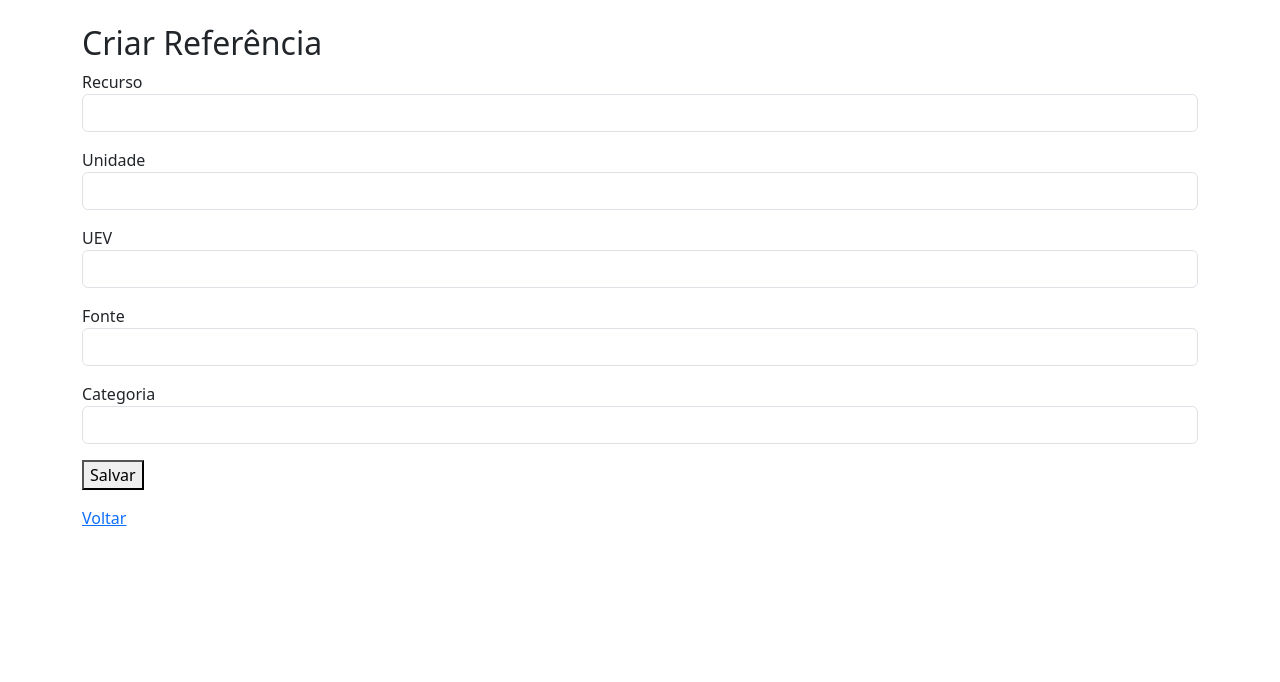
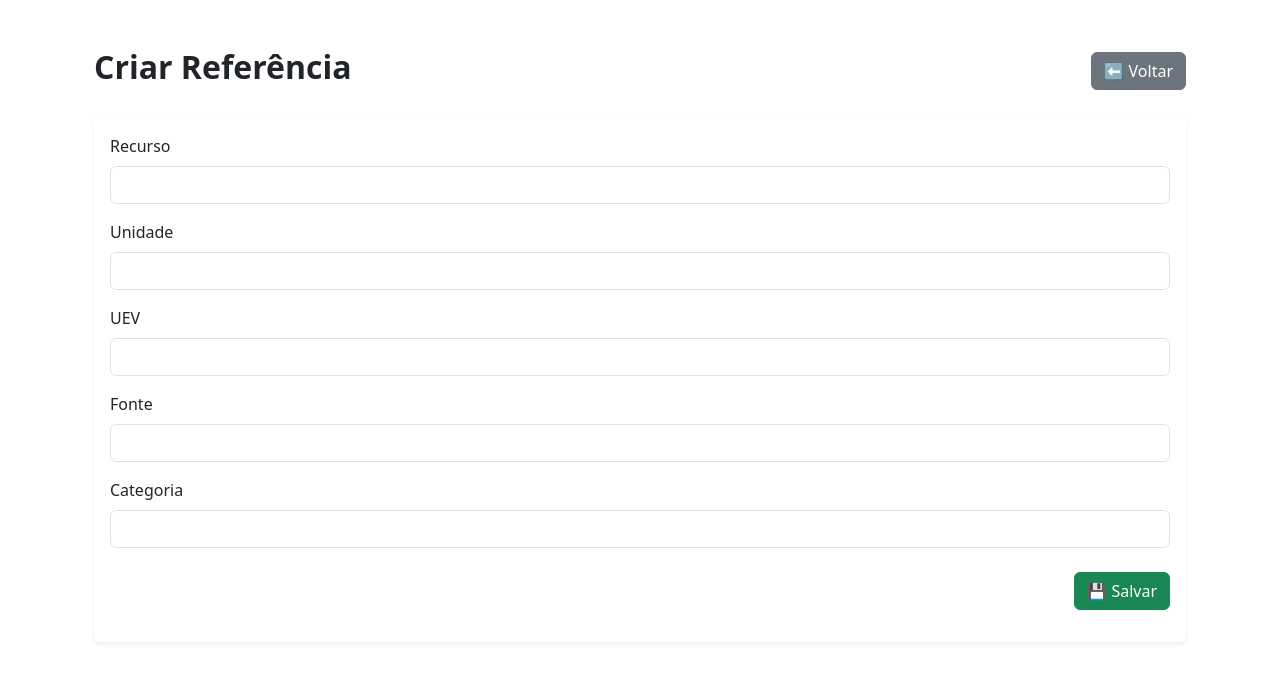
Before and after one commit to GustavoMSandoval/Projeto-APS-SCALE, a Django app: page /admin-panel/emergy/create/ in a window 1280 px wide. Shown: the part 94-776 px from the top of the page. Run offline with Django 5.2, Linux system fonts and the light colour scheme; the visitor is signed in with stand-in values (Sample User, id 1).

```diff
--- a/panel_admin/templates/panel_admin/emergy_form.html
+++ b/panel_admin/templates/panel_admin/emergy_form.html
@@ -2,42 +2,75 @@
 
 {% block content %}
 
-<h2>{% if item %}Editar{% else %}Criar{% endif %} Referência</h2>
+<div class="container mt-5">
+
+    <div class="d-flex justify-content-between align-items-center mb-4">
+        <h2 class="fw-bold">
+            {% if item %}Editar{% else %}Criar{% endif %} Referência
+        </h2>
+
+        <a href="{% url 'emergy_list' %}" class="btn btn-secondary">
+            ⬅ Voltar
+        </a>
+    </div>
+
+    <div class="card shadow-sm border-0">
+        <div class="card-body">
 
             <form method="POST">
                 {% csrf_token %}
 
                 <div class="mb-3">
-        <label>Recurso</label>
-        <input type="text" name="resource_name" class="form-control"
+                    <label class="form-label">Recurso</label>
+                    <input type="text"
+                           name="resource_name"
+                           class="form-control"
                            value="{{ item.resource_name|default:'' }}">
                 </div>
 
                 <div class="mb-3">
-        <label>Unidade</label>
-        <input type="text" name="unit" class="form-control"
+                    <label class="form-label">Unidade</label>
+                    <input type="text"
+                           name="unit"
+                           class="form-control"
                            value="{{ item.unit|default:'' }}">
                 </div>
 
                 <div class="mb-3">
-        <label>UEV</label>
-        <input type="text" name="uev_value" class="form-control"
+                    <label class="form-label">UEV</label>
+                    <input type="text"
+                           name="uev_value"
+                           class="form-control"
                            value="{{ item.uev_value|default:'' }}">
                 </div>
 
                 <div class="mb-3">
-        <label>Fonte</label>
-        <input type="text" name="source" class="form-control"
+                    <label class="form-label">Fonte</label>
+                    <input type="text"
+                           name="source"
+                           class="form-control"
                            value="{{ item.source|default:'' }}">
                 </div>
 
                 <div class="mb-3">
-        <label>Categoria</label>
-        <input type="text" name="category" class="form-control"
+                    <label class="form-label">Categoria</label>
+                    <input type="text"
+                           name="category"
+                           class="form-control"
                            value="{{ item.category|default:'' }}">
                 </div>
 
-    <button type="submit">Salvar</button>
+                <div class="d-flex justify-content-end mt-4">
+                    <button type="submit" class="btn btn-success">
+                        💾 Salvar
+                    </button>
+                </div>
+
             </form>
-<a href="/admin-panel/emergy/">Voltar</a>
+
+        </div>
+    </div>
+
+</div>
+
 {% endblock %}
```
Also changed, not shown: core/templates/core/upload_inventory.html (+16 -2 lines), core/views.py (+16 -9 lines), panel_admin/templates/panel_admin/project_form.html (+11 -5 lines). Lines whose indentation alone changed are shown as unchanged.
